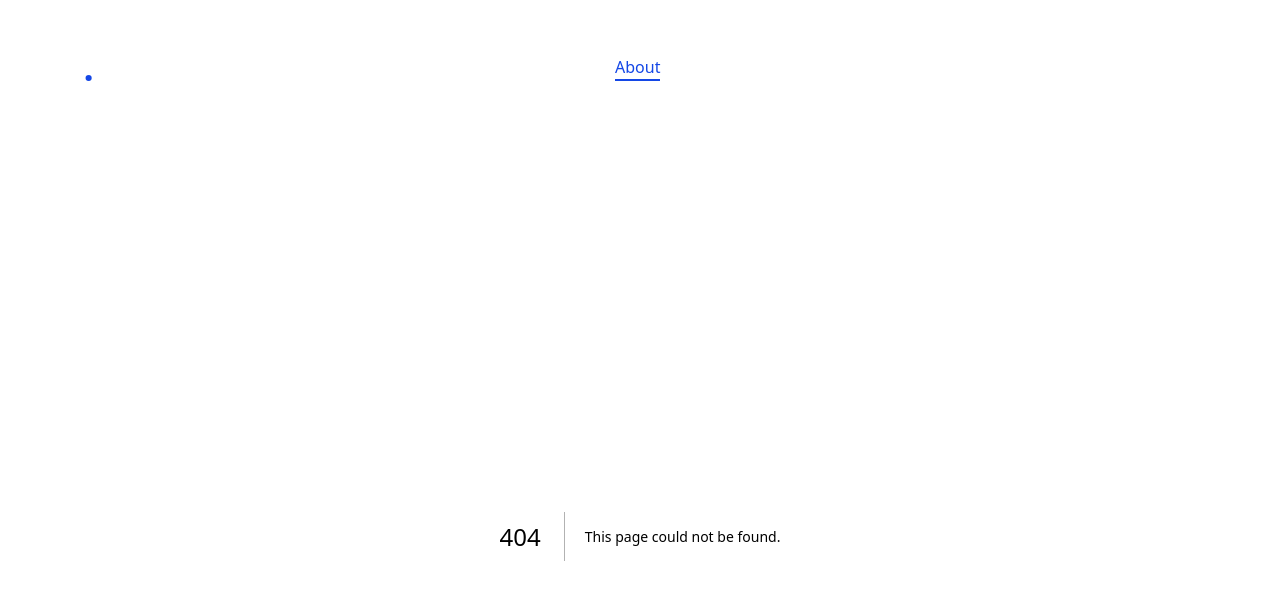
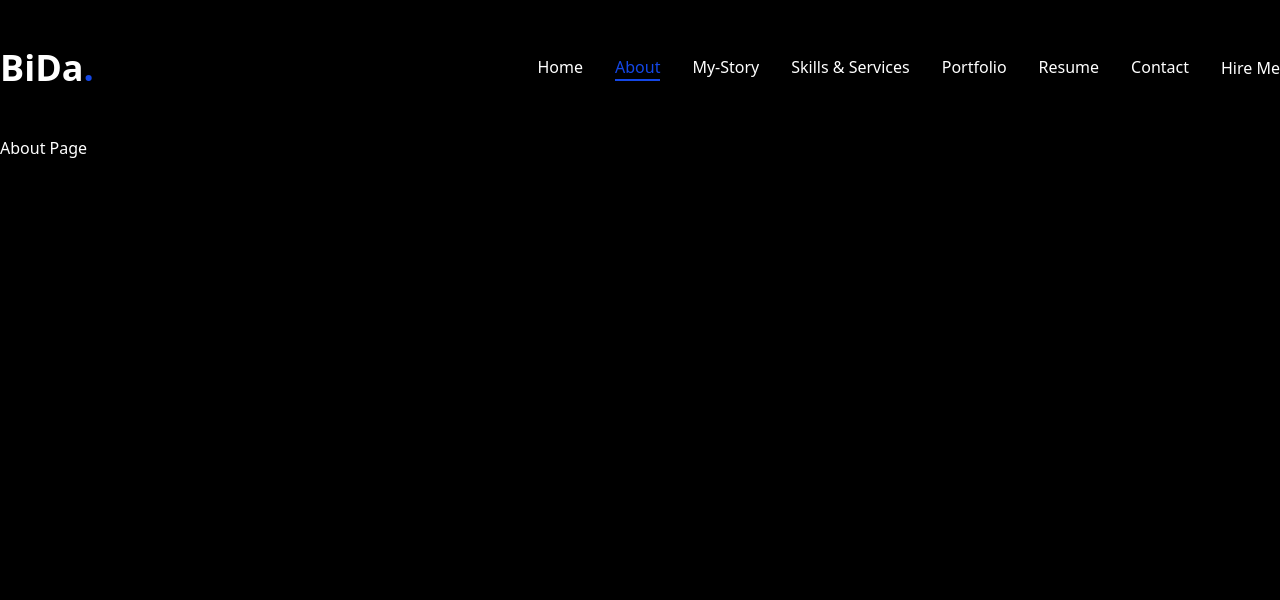
Before and after one commit to Bida3443/Bida-dev, a Next.js app: page /about in a window 1280 px wide. Before the commit this address had no page. Shown: the top 600 px of the page. Built offline with nearby package versions, Linux system fonts and the light colour scheme.

Commit message:
My Porfolio

```diff
--- /dev/null
+++ b/app/about/page.tsx
@@ -0,0 +1,6 @@
+export default function Service ()  {
+
+    return(
+        <div>About Page</div>
+    )
+}
--- a/app/globals.css
+++ b/app/globals.css
@@ -120,6 +120,6 @@
     @apply border-border outline-ring/50;
   }
   body {
-    @apply bg-background bg-black text-foreground;
+    @apply bg-background bg-black text-white ;
   }
 }
--- /dev/null
+++ b/app/service/page.tsx
@@ -0,0 +1,6 @@
+export default function Service ()  {
+
+    return(
+        <div>Service</div>
+    )
+}
--- a/components/Nav.tsx
+++ b/components/Nav.tsx
@@ -19,7 +19,7 @@ const Links = [
     },
     {
         name: "skills & Services",
-        path: "/skills",
+        path: "/service",
     },
     {
         name: "Portfolio",
```
